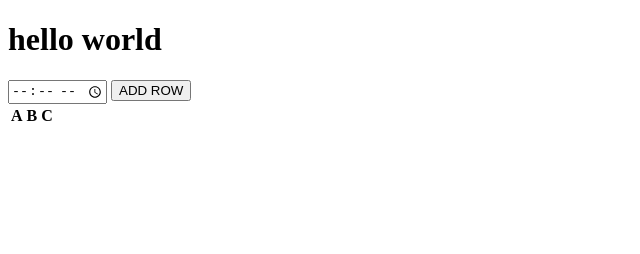
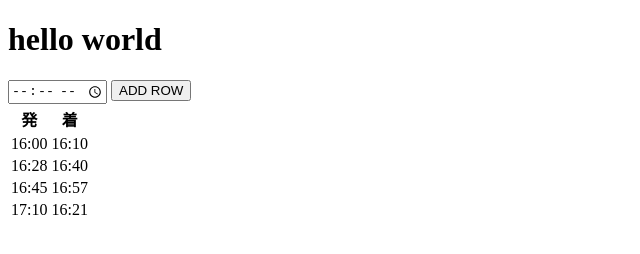
Before and after one commit to 21t7039t/pwa, a plain HTML site: page index.html in a window 1280 px wide. Shown: the whole page, without its empty margins (0-640 px from the left). Drawn offline with Linux system fonts and the light colour scheme.

Commit message:
データ更新

```diff
--- a/index.html
+++ b/index.html
@@ -28,9 +28,24 @@
 	<button onclick="addRow()">ADD ROW</button>
 	<table id="main-table">
 		<tr>
-			<th>A</th>
-			<th>B</th>
-			<th>C</th>
+			<th>発</th>
+			<th>着</th>
+		</tr>
+		<tr>
+			<td>16:00</td>
+			<td>16:10</td>
+		</tr>
+		<tr>
+			<td>16:28</td>
+			<td>16:40</td>
+		</tr>
+		<tr>
+			<td>16:45</td>
+			<td>16:57</td>
+		</tr>
+		<tr>
+			<td>17:10</td>
+			<td>16:21</td>
 		</tr>
 	</table>
 </body>
```
